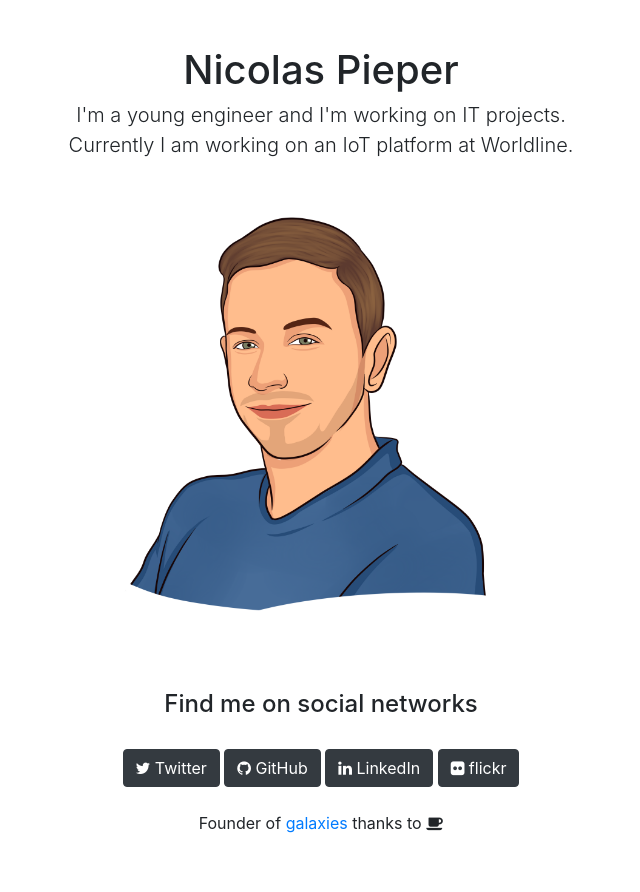
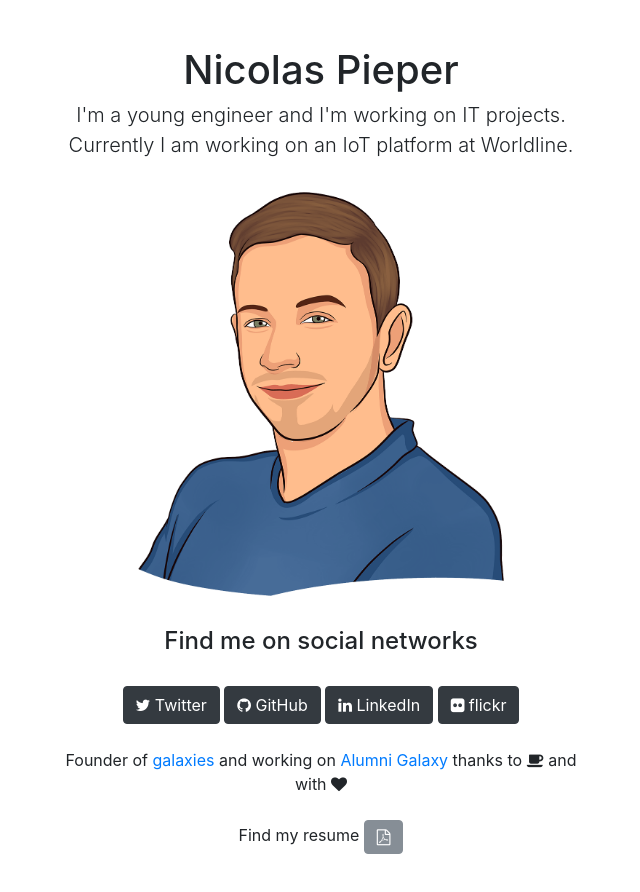
Before and after one commit to nclsppr/galaxies, a plain HTML site: page Pieper/index.html in a window 1280 px wide. Shown: the whole page, without its empty margins (319-959 px from the left). Drawn offline with nearby package versions, Linux system fonts and the light colour scheme.

Commit message:
Update of index.html with a new avatar

```diff
--- a/Pieper/index.html
+++ b/Pieper/index.html
@@ -9,24 +9,24 @@
 <link rel="stylesheet" href="https://maxcdn.bootstrapcdn.com/bootstrap/4.0.0-beta/css/bootstrap.min.css" integrity="sha384-/Y6pD6FV/Vv2HJnA6t+vslU6fwYXjCFtcEpHbNJ0lyAFsXTsjBbfaDjzALeQsN6M" crossorigin="anonymous">
 
 <body>
-    <div class="container">
+    <div class="container" style="max-width: 600px">
         <div style="text-align: center; padding: 3rem 1.5rem;">
             <h1>Nicolas Pieper</h1>
             <div class="lead">
                 I'm a young engineer and I'm working on IT projects.<br>
                 Currently I am working on an IoT platform at Worldline.
             </div>
-            <img  src="./624_rev_2.png" class="img-fluid" style="max-width: 50%; height: auto;"><br>
+            <img  src="./avatar-min.png" class="img-fluid" style="max-width: 70%; height: auto; padding: 2rem 0rem;"><br>
 
             <h4>Find me on social networks</h4><br>
             <a href="https://twitter.com/NicolasPieper" target="_blank"><button class="btn btn-dark" type="submit"><i class="fa fa-twitter" aria-hidden="true"></i> Twitter</button></a>
             <a href="https://github.com/nclsppr" target="_blank"><button class="btn btn-dark" type="submit"><i class="fa fa-github" aria-hidden="true"></i> GitHub</button></a>
             <a href="https://linkedin.com/in/nicolaspieper/" target="_blank"><button class="btn btn-dark" type="submit"><i class="fa fa-linkedin" aria-hidden="true"></i> LinkedIn</button></a>
-            <a href="https://www.flickr.com/photos/nicolaspieper/" target="_blank"><button class="btn btn-dark" type="submit"><i class="fa fa-flickr" aria-hidden="true"></i> flickr</button></a><br><br>
+            <a href="https://flickr.com/photos/nicolaspieper/" target="_blank"><button class="btn btn-dark" type="submit"><i class="fa fa-flickr" aria-hidden="true"></i> flickr</button></a><br><br>
 
+            <div>Founder of <a href="http://galaxies.io" target="_blank">galaxies</a> and working on <a href="http://alumnigalaxy.com" target="_blank">Alumni Galaxy</a> thanks to <i class="fa fa-coffee" aria-hidden="true"></i> and with <i class="fa fa-heart" aria-hidden="true"></i></div><br>
 
-            <div>Founder of <a href="https://galaxies.io">galaxies</a> thanks to <i class="fa fa-coffee" aria-hidden="true"></i></div>
-
+            Find my resume <a href="./NicolasPieper_resume.pdf" target="_blank"><button class="btn btn-secondary" type="submit"><i class="fa fa-file-pdf-o" aria-hidden="true"></i></button></a>
         </div>
     </div>
 </body>
```
Also changed, not shown: Pieper/avatar-min.png (added), Pieper/avatar.png (added), 1 other file.
